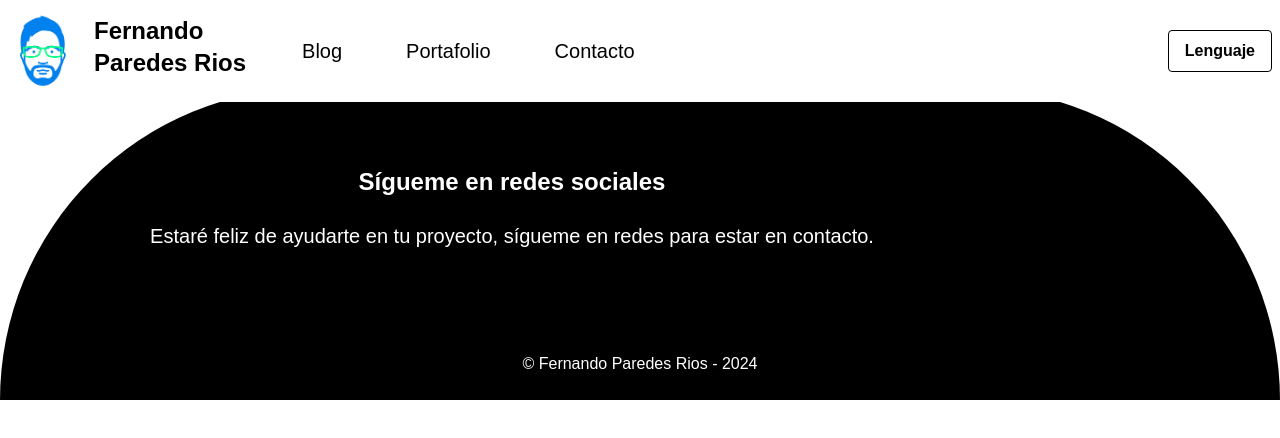
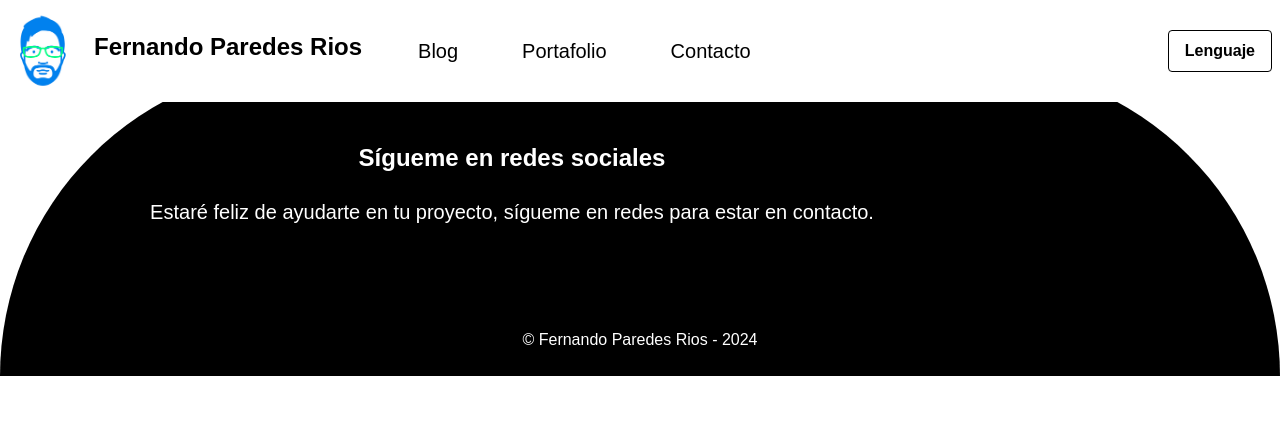
Before and after one commit to ferparrios/Fer-Portfolio-NextJS, a Next.js app: page /xexe in a window 1280 px wide. Shown: the top 438 px of the page. Built offline with nearby package versions, Linux system fonts and the light colour scheme; some icons are missing.

Commit message:
adding new project

```diff
--- a/components/Navbar/Navbar.tsx
+++ b/components/Navbar/Navbar.tsx
@@ -49,9 +49,9 @@ export const Navbar = () => {
             href={"/"}
             className="text-black font-semibold  text-xl md:text-2xl pr-4 pb-2 relative after:bg-black after:absolute after:h-1 after:w-0 after:bottom-0 after:left-0 hover:after:w-full after:transition-all after:duration-300 cursor-pointer"
           >
-            {/* {[en.name]} */}
-            Fernando <br />
-            Paredes Rios
+            {[en.name]}
+            {/* Fernando <br />
+            Paredes Rios */}
           </Link>
           <div
             id="navbarBasicExample"
--- a/components/OpenSourceProjectsContainer/OpenSourceProjectsContainer.tsx
+++ b/components/OpenSourceProjectsContainer/OpenSourceProjectsContainer.tsx
@@ -19,6 +19,17 @@ export const OpenSourceProjectsContainer = () => {
         (locale === "en-US" && en.xexeCliProjectDescription) ||
         (locale === "fr-CA" && fr.xexeCliProjectDescription),
       tecnologies: ["Javascript", "Node", "Git", "Npm publish"],
+    },
+    {
+      image: "images/npm-package-image.png",
+      title: "React Native Easy Custom Toast",
+      githubLink: "https://github.com/adrialabs-dev/react-native-easy-toast",
+      productionLink: "https://www.npmjs.com/package/react-native-easy-custom-toast",
+      description:
+        (locale === "es-PE" && es.easyToastPackage) ||
+        (locale === "en-US" && en.easyToastPackage) ||
+        (locale === "fr-CA" && fr.easyToastPackage),
+      tecnologies: ["Javascript", "Node", "Git", "Npm publish", "React", "React Native"],
     },
   ];
   const [currentPage, setCurrentPage] = useState(0);
@@ -42,7 +53,7 @@ export const OpenSourceProjectsContainer = () => {
 
   return (
     <section className="md:my-20" id="portfolio">
-      <div className="grid grid-cols-1">
+      <div className="grid grid-cols-1 md:grid-cols-2">
         {openSourceProjectsData
           .slice(startIndex, endIndex)
           .map((item, index) => (
--- a/i18n/en.js
+++ b/i18n/en.js
@@ -30,6 +30,7 @@ export const en = {
   "buttonNext": "Next",
   "openSourceProjectsTitle": "Open Source Projects:",
   "xexeCliProjectDescription": "A package for creating a quick React Native app on your device, includes some packages as React Navigation, Axios and a organization for all your components, you can choose if you want to install one of the package or not",
+  "easyToastPackage": "A package to easily create an animated Toast with a variety of customizations.",
   "connectTitle": "Let's connect:",
   "checkProject": "Check the project on:",
   "formMessage": "If you have any questions or want us to work together, leave me a message and I will respond to you shortly.",
--- a/i18n/es.js
+++ b/i18n/es.js
@@ -31,6 +31,7 @@ export const es = {
   "buttonNext": "Siguiente",
   "openSourceProjectsTitle": "Proyectos de código abierto:",
   "xexeCliProjectDescription": "Un paquete para crear rápidamente una aplicación React Native en tu dispositivo, incluye algunos paquetes como React Navigation, Axios y una organización para todos tus componentes, puedes elegir si quieres instalar uno de los paquetes o no.",
+  "easyToastPackage": "Un paquete para poder crear facilmente un Toast animado con variedad de personalizaciones",
   "connectTitle": "Conversemos:",
   "checkProject": "Mira el proyecto en:",
   "formMessage": "Si tienes cualquier duda o quieres que trabajemos juntos, déjame un mensaje y te responderé a la brevedad.",
--- a/i18n/fr.js
+++ b/i18n/fr.js
@@ -30,6 +30,7 @@ export const fr = {
   "buttonNext": "Suivant",
   "openSourceProjectsTitle": "Projets open source:",
   "xexeCliProjectDescription": "Un package pour créer rapidement une application React Native sur votre appareil, comprend quelques packages comme React Navigation, Axios et une organisation pour tous vos composants, vous pouvez choisir si vous souhaitez installer l'un des packages ou non.",
+  "easyToastPackage": "Un paquet pour créer facilement un Toast animé avec diverses personnalisations.",
   "connectTitle": "Connectons-nous:",
   "checkProject": "Vérifiez le projet sur:",
   "formMessage": "Si vous avez des questions ou souhaitez que nous travaillions ensemble, laissez-moi un message et je vous répondrai rapidement.",
--- a/pages/_document.js
+++ b/pages/_document.js
@@ -5,7 +5,7 @@ class MyDocument extends Document {
     return (
       <Html lang="en">
         <Head>
-          <header>Fernando Paredes Rios</header>
+          {/* <header>Fernando Paredes Rios</header> */}
 
         </Head>
 
```
